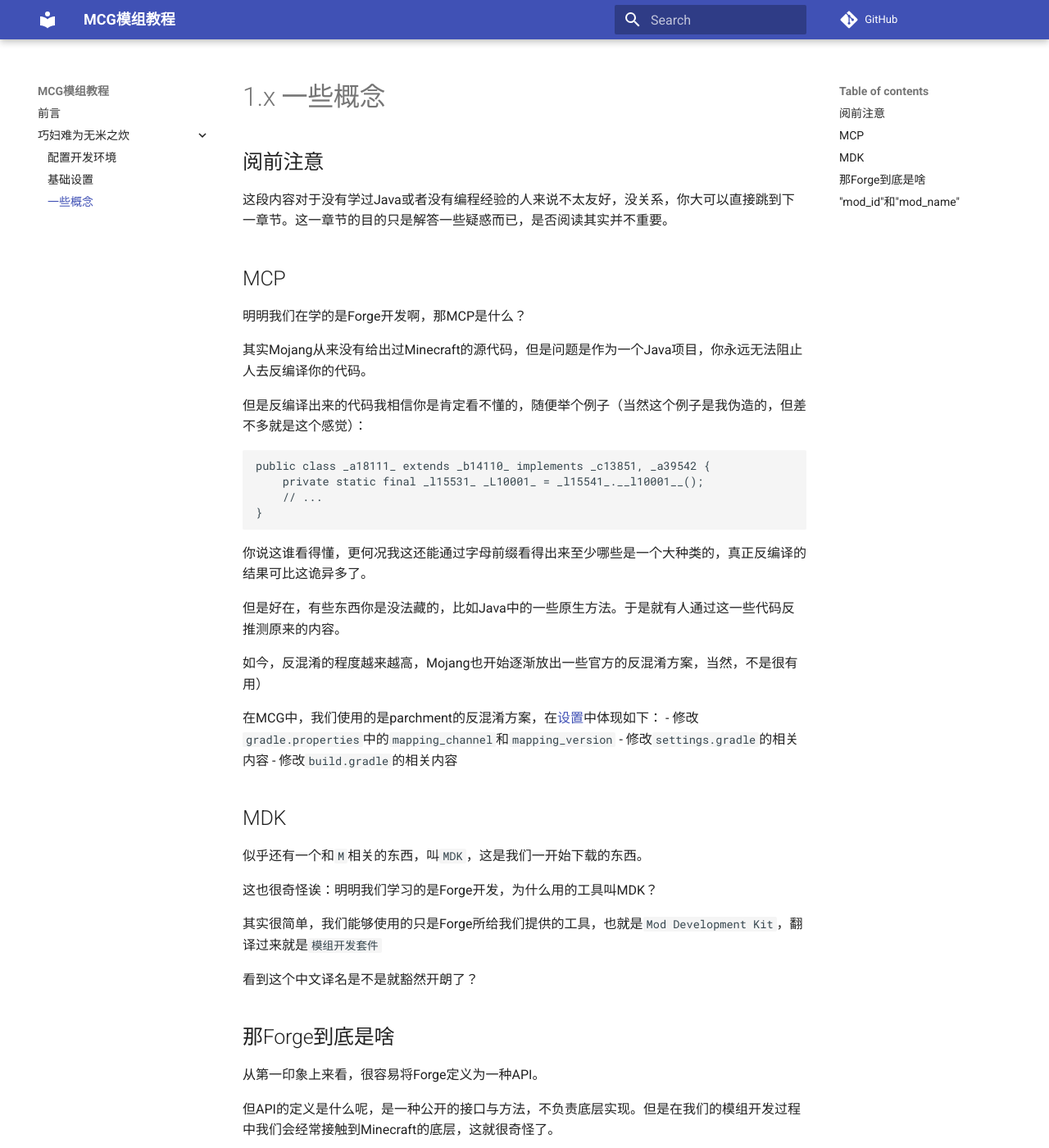
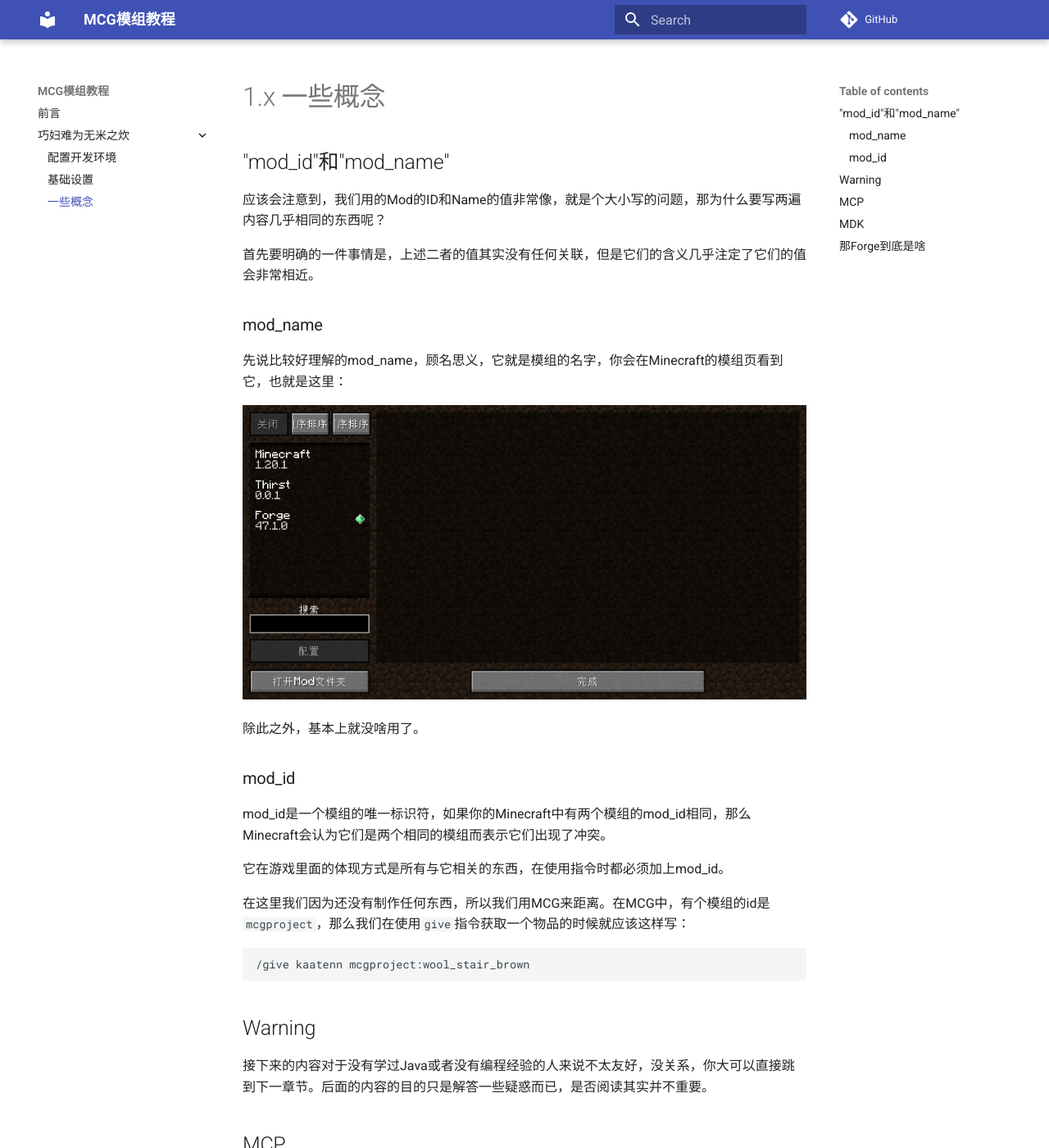
Before and after one commit to MineCraftGensoukyo/ModdingTutorial, an MkDocs documentation site: the page built from docs/build-environment/conceptions.md, in a window 1280 px wide and 1400 px high. Shown: the whole window at 82% size. Built offline with MkDocs 1.6.1 and Material for MkDocs 9.7.7, drawn with Linux system fonts in a browser that asks for light colours; comment, search, counter and statistics services are not loaded; some of the changed text lies outside the part shown.

Commit message:
完成序章

````diff
--- a/docs/build-environment/conceptions.md
+++ b/docs/build-environment/conceptions.md
@@ -1,8 +1,30 @@
 # 1.x 一些概念
-## 阅前注意
-这段内容对于没有学过Java或者没有编程经验的人来说不太友好，没关系，你大可以直接跳到下一章节。这一章节的目的只是解答一些疑惑而已，是否阅读其实并不重要。
+## "mod_id"和"mod_name"
+应该会注意到，我们用的Mod的ID和Name的值非常像，就是个大小写的问题，那为什么要写两遍内容几乎相同的东西呢？
+
+首先要明确的一件事情是，上述二者的值其实没有任何关联，但是它们的含义几乎注定了它们的值会非常相近。
+
+### mod_name
+先说比较好理解的mod_name，顾名思义，它就是模组的名字，你会在Minecraft的模组页看到它，也就是这里：
+
+![Mod页面](images/mod_page.png)
+
+除此之外，基本上就没啥用了。
+
+### mod_id
+mod_id是一个模组的唯一标识符，如果你的Minecraft中有两个模组的mod_id相同，那么Minecraft会认为它们是两个相同的模组而表示它们出现了冲突。
+
+它在游戏里面的体现方式是所有与它相关的东西，在使用指令时都必须加上mod_id。
+
+在这里我们因为还没有制作任何东西，所以我们用MCG来距离。在MCG中，有个模组的id是`mcgproject`，那么我们在使用`give`指令获取一个物品的时候就应该这样写：
+
+```
+/give kaatenn mcgproject:wool_stair_brown
+```
+## Warning
+接下来的内容对于没有学过Java或者没有编程经验的人来说不太友好，没关系，你大可以直接跳到下一章节。后面的内容的目的只是解答一些疑惑而已，是否阅读其实并不重要。
 ## MCP
-明明我们在学的是Forge开发啊，那MCP是什么？
+很奇怪的一件事情是，明明Minecraft是个商业项目，我们是怎么轻易得到它的“源代码”的？
 
 其实Mojang从来没有给出过Minecraft的源代码，但是问题是作为一个Java项目，你永远无法阻止人去反编译你的代码。
 
````
Also changed, not shown: other parts of docs/build-environment/conceptions.md (+0 -2 lines), docs/build-environment/settings.md (+2 -2 lines), docs/build-environment/images/mod_page.png (added).
